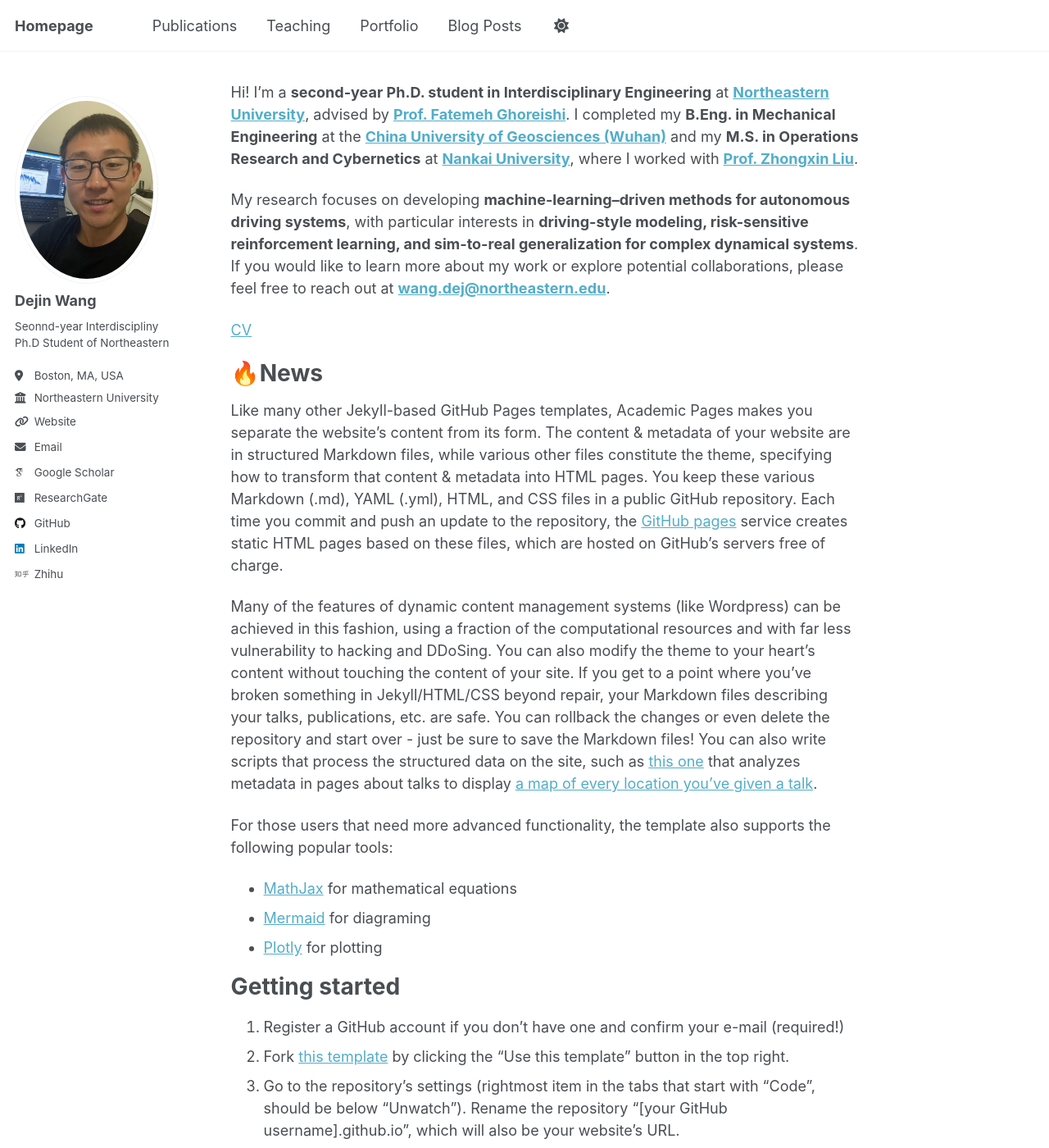
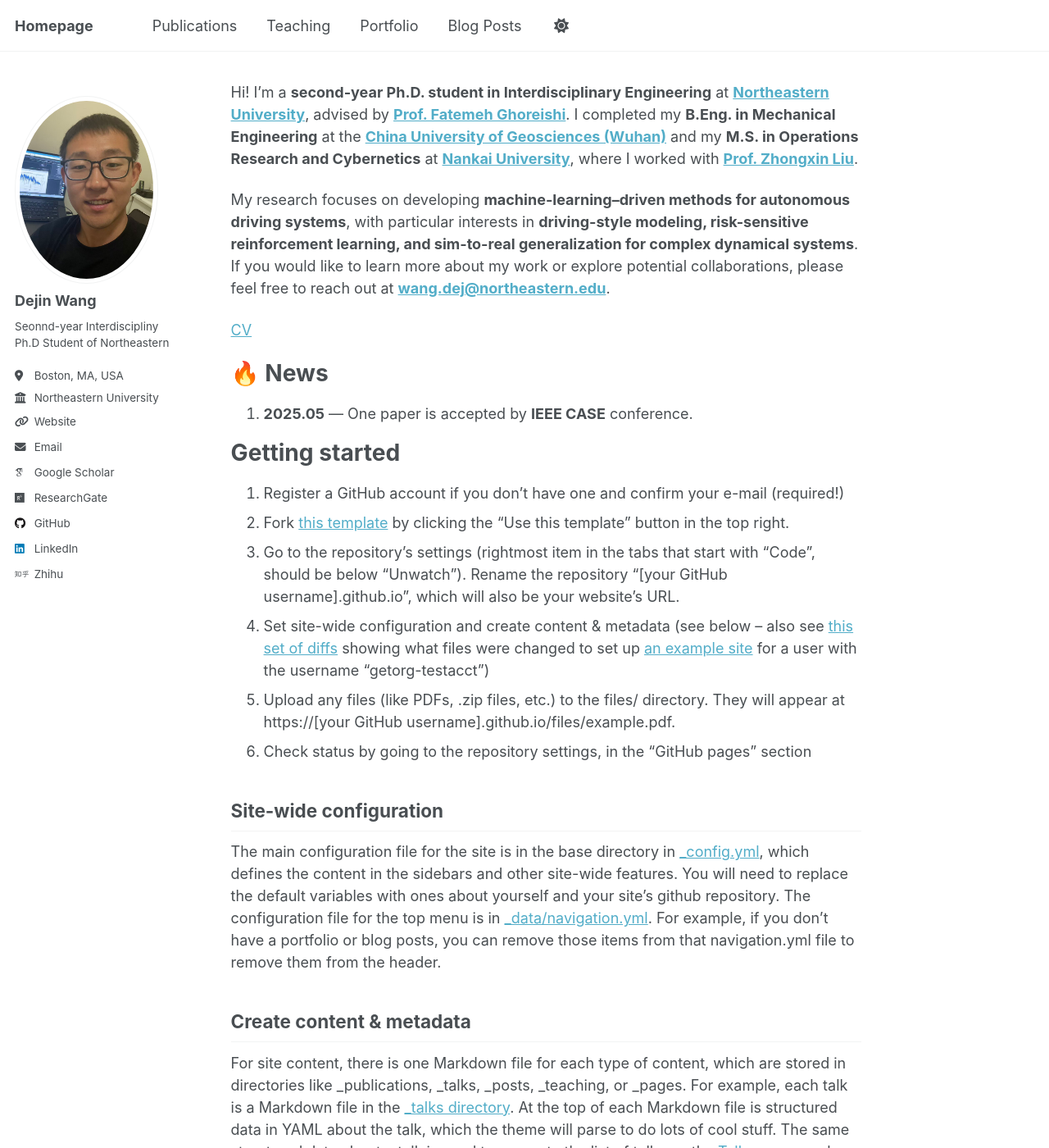
Before and after one commit to dejin-wang/dejin-wang.github.io, a Jekyll site: the page built from _pages/about.md, in a window 1280 px wide and 1400 px high. Shown: the whole window at 82% size. Built offline with Jekyll 4.4.1, drawn with Linux system fonts in a browser that asks for light colours; some web fonts are replaced; a script that is not in the unit is left out.

Commit message:
Revise about page and add news updates
Updated formatting and added news section.

```diff
--- a/_pages/about.md
+++ b/_pages/about.md
@@ -14,17 +14,11 @@ My research focuses on developing **machine-learning–driven methods for autono
 
 [CV](/assets/dejin.pdf)
 
-🔥News
+🔥 News
 ======
 
-Like many other Jekyll-based GitHub Pages templates, Academic Pages makes you separate the website's content from its form. The content & metadata of your website are in structured Markdown files, while various other files constitute the theme, specifying how to transform that content & metadata into HTML pages. You keep these various Markdown (.md), YAML (.yml), HTML, and CSS files in a public GitHub repository. Each time you commit and push an update to the repository, the [GitHub pages](https://pages.github.com/) service creates static HTML pages based on these files, which are hosted on GitHub's servers free of charge.
+1. **2025.05** — One paper is accepted by **IEEE CASE** conference.
 
-Many of the features of dynamic content management systems (like Wordpress) can be achieved in this fashion, using a fraction of the computational resources and with far less vulnerability to hacking and DDoSing. You can also modify the theme to your heart's content without touching the content of your site. If you get to a point where you've broken something in Jekyll/HTML/CSS beyond repair, your Markdown files describing your talks, publications, etc. are safe. You can rollback the changes or even delete the repository and start over - just be sure to save the Markdown files! You can also write scripts that process the structured data on the site, such as [this one](https://github.com/academicpages/academicpages.github.io/blob/master/talkmap.ipynb) that analyzes metadata in pages about talks to display [a map of every location you've given a talk](https://academicpages.github.io/talkmap.html).
-
-For those users that need more advanced functionality, the template also supports the following popular tools:
-- [MathJax](https://www.mathjax.org/) for mathematical equations
-- [Mermaid](https://mermaid.js.org/) for diagraming
-- [Plotly](https://plotly.com/javascript/) for plotting
 
 Getting started
 ======
```
